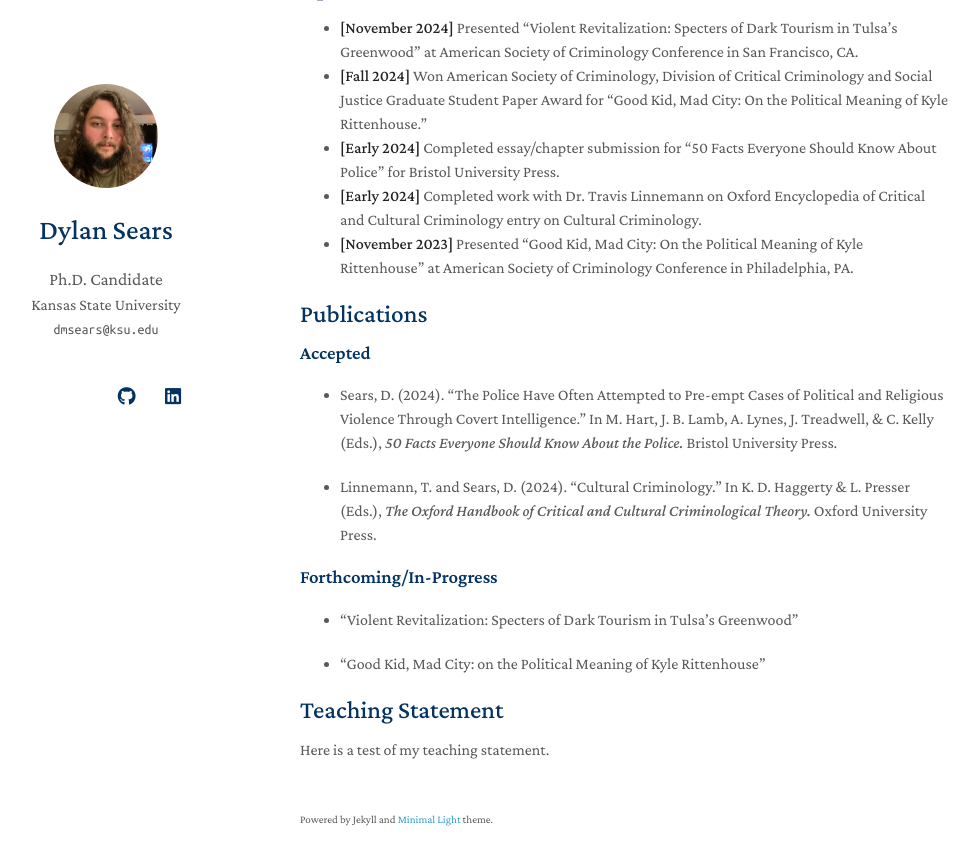
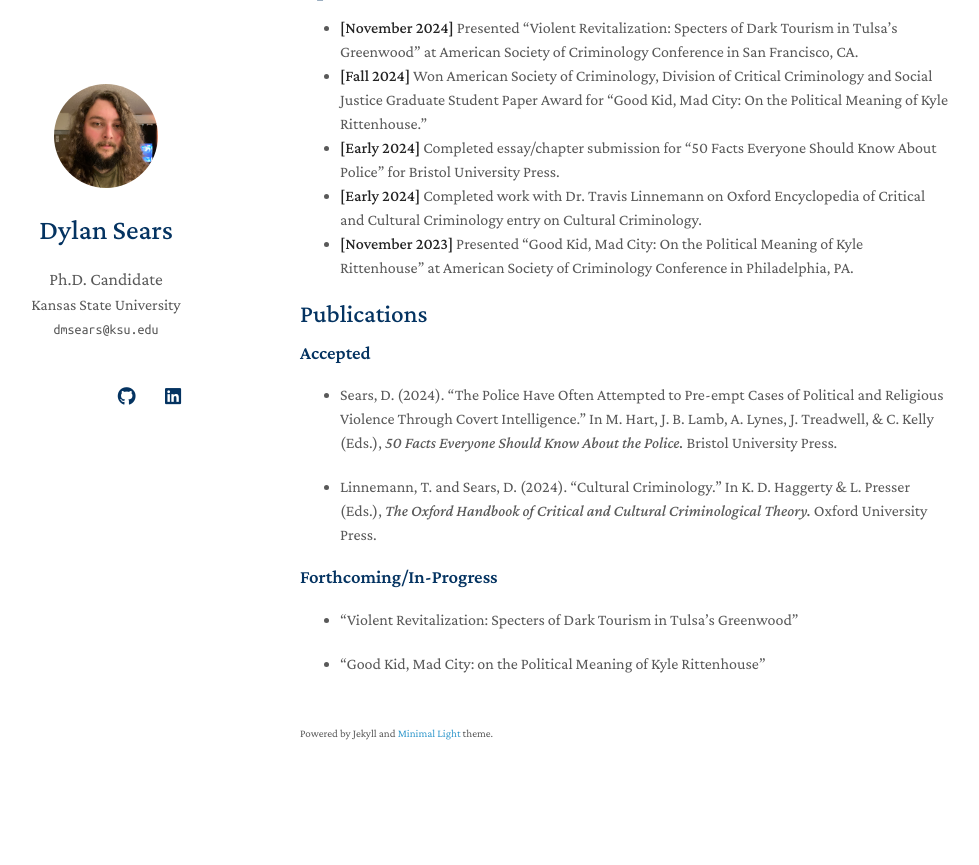
Before and after one commit to Darfnader/portfoliotest, a Jekyll site: the page built from index.md, in a window 1280 px wide and 900 px high, scrolled down 506 px. Shown: the top 865 px of the window, without its empty margins (170-1149 px from the left). Built offline with Jekyll 4.4.1, drawn with Linux system fonts in a browser that asks for light colours; a style sheet for code colours, icons or effects is not loaded; our own code applies the rules of GitHub Pages for plain Markdown files; after the commit the page ends 1320 px from its top, so only the background shows below that.

Commit message:
removed temp teaching statement

```diff
--- a/index.md
+++ b/index.md
@@ -33,5 +33,3 @@ Dylan Sears is a PhD student in sociology at Kansas State University, and is hop
 - “Violent Revitalization: Specters of Dark Tourism in Tulsa’s Greenwood”
 
 - “Good Kid, Mad City: on the Political Meaning of Kyle Rittenhouse”
-
-{% include_relative _includes/teaching-statement.md %}
```
